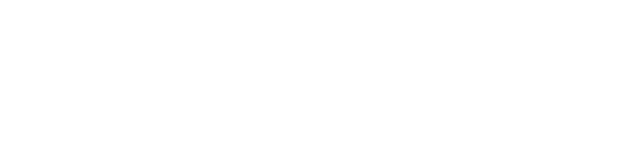
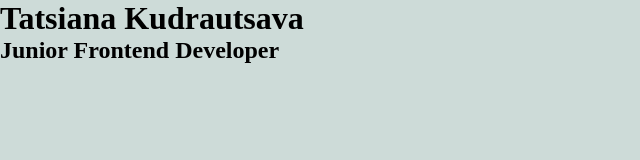
Before and after one commit to letanatol/rsschool-cv, a plain HTML site: page index.html in a window 1280 px wide. Shown: the whole page, without its empty margins (0-640 px from the left). Drawn offline with Linux system fonts and the light colour scheme.

Commit message:
feat: add basic empty templates to index.html and style.css

```diff
--- a/index.html
+++ b/index.html
@@ -1,5 +1,6 @@
 <!DOCTYPE html>
 <html lang="en">
+
 <head>
 	<meta charset="UTF-8">
 	<meta http-equiv="X-UA-Compatible" content="IE=edge">
@@ -7,7 +8,14 @@
 	<title>CV</title>
 	<link rel="stylesheet" href="style.css">
 </head>
+
 <body>
+	<div class="header__body">
+		<h1>Tatsiana Kudrautsava</h1>
+		<h2>Junior Frontend Developer</h2>
+	</div>
+
 
 </body>
+
 </html>
--- a/style.css
+++ b/style.css
@@ -0,0 +1,20 @@
+html,
+body,
+ul,
+li,
+p,
+h1,
+h2,
+h3,
+a {
+	padding: 0;
+	margin: 0;
+	border: 0;
+	list-style: none;
+	text-decoration: none;
+	color: inherit;
+}
+
+body {
+	background: #cddbd8;
+}
```
